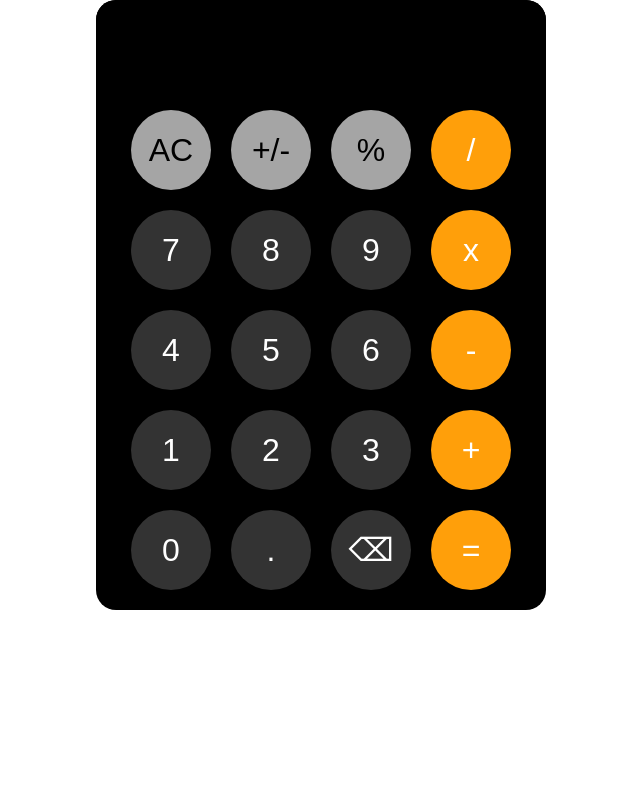
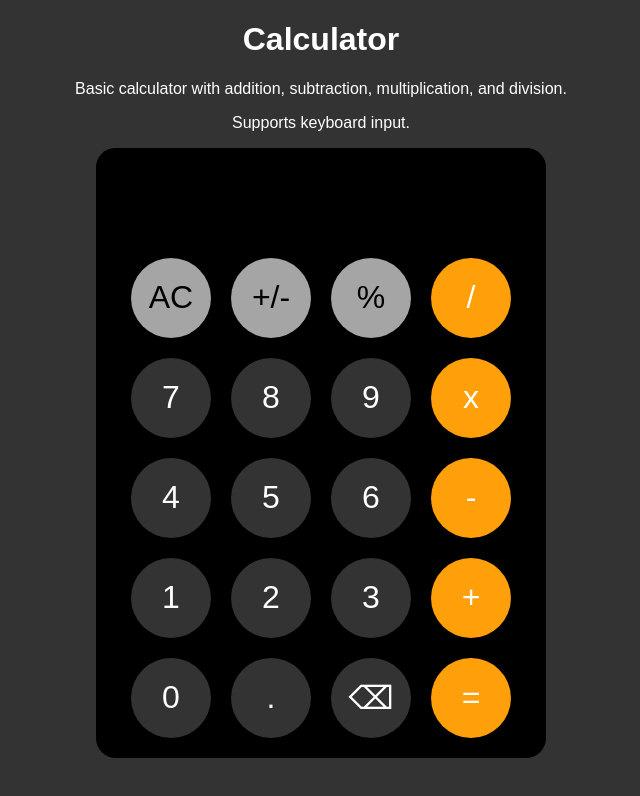
Before and after one commit to wakig/calculator, a plain HTML site: page index.html in a window 1280 px wide. Shown: the whole page, without its empty margins (319-959 px from the left). Drawn offline with Linux system fonts and the light colour scheme.

Commit message:
Add description and background color

```diff
--- a/index.html
+++ b/index.html
@@ -8,6 +8,9 @@
     <title>Calculator</title>
 </head>
 <body>
+    <h1>Calculator</h1>
+    <p>Basic calculator with addition, subtraction, multiplication, and division.</p>
+    <p>Supports keyboard input.</p>
     <div class="container">
         <div class="screen">
 
--- a/script.js
+++ b/script.js
@@ -180,4 +180,7 @@ function key_press(e) {
     else if (key_name === 'Backspace') {
         press_backspace();
     }
+    else if (key_name === '%') {
+        press_percent();
+    }
 }
--- a/style.css
+++ b/style.css
@@ -1,6 +1,20 @@
 body {
     margin: 0;
+    color: white;
+    /* background-color: #a5a5a5; */
+    background-color: #6D6D6D;
+    background-color: #333333;
     /* padding: 0; */
+}
+
+h1 {
+    text-align: center;
+    font-family: sans-serif;
+}
+
+p {
+    text-align: center;
+    font-family: sans-serif;
 }
 
 .container {
```
